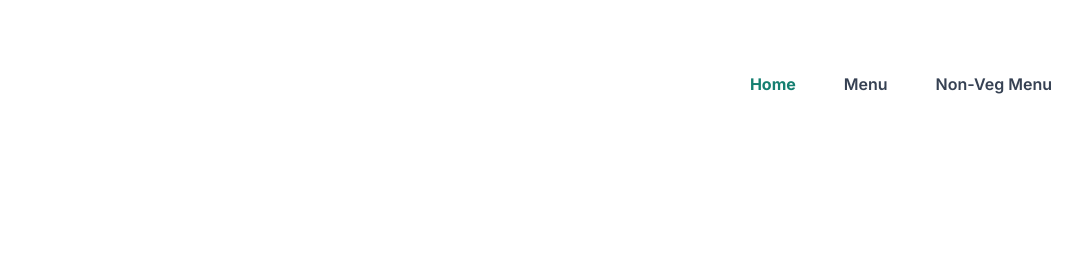
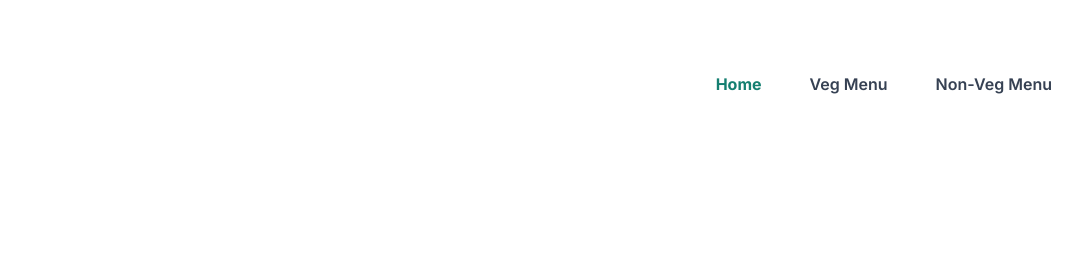
Before and after one commit to bhojanamFlavours/bhojanamflavours.github.io, an Astro site: page / in a window 1280 px wide. Shown: the top 280 px of the page, 196-1280 px from the left. Built offline with nearby package versions, Linux system fonts and the light colour scheme; Astro itself is replaced by a stand-in of ours.

Commit message:
change menu to be veg menu

```diff
--- a/src/data/menus.js
+++ b/src/data/menus.js
@@ -5,7 +5,7 @@ export const menuMain = [
         highlighted: false,
     },
     {
-        name: "Menu",
+        name: "Veg Menu",
         url: "/menu",
         highlighted: false,
     },
```
